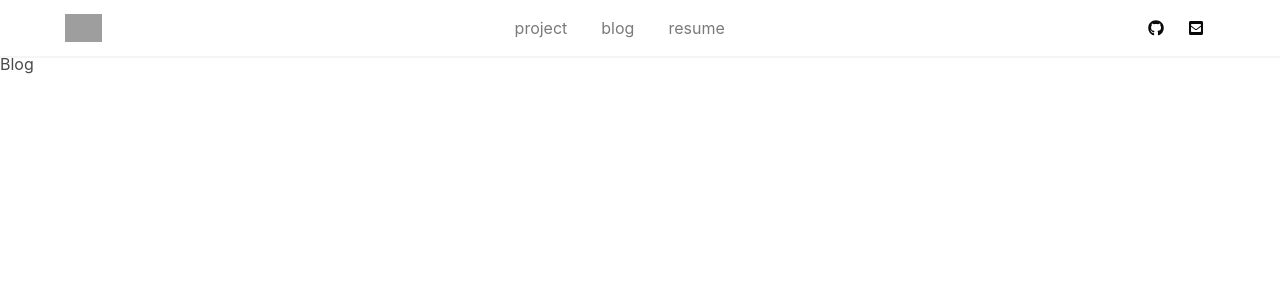
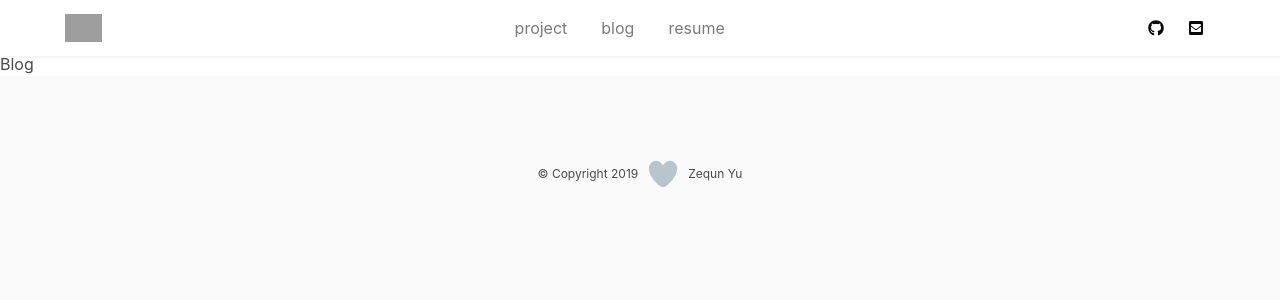
Before and after one commit to zequnyu/zequnyu.com, a Next.js app in the folder zequnyu/: page /Blog in a window 1280 px wide. Shown: the top 300 px of the page. Built offline with nearby package versions, Linux system fonts and the light colour scheme; grey boxes are pictures that could not be loaded.

Commit message:
Add footer

```diff
--- /dev/null
+++ b/zequnyu/components/Footer.js
@@ -0,0 +1,21 @@
+import React from 'react';
+
+import 'bulma/css/bulma.min.css'
+import '../styles/Footer.css'
+
+
+function Footer(props) {
+    return (
+        <footer className="footer">
+            <div className="content is-size-7">
+                <span className="footer-text">© Copyright 2019 </span>
+                <div className="footer-img" />
+                <span className="footer-text"> Zequn Yu</span>
+            </div>
+        </footer>
+    );
+}
+
+Footer.propTypes = {};
+
+export default Footer;
--- a/zequnyu/components/Navbar.js
+++ b/zequnyu/components/Navbar.js
@@ -1,6 +1,5 @@
 import React from 'react';
 import Link from 'next/link';
-import PropTypes from 'prop-types';
 
 import 'bulma/css/bulma.min.css'
 import '../styles/Navbar.css'
--- a/zequnyu/pages/Blog.js
+++ b/zequnyu/pages/Blog.js
@@ -1,6 +1,9 @@
+import React from 'react';
+
+
 function Blog() {
     return (
-        <div>
+        <div className="">
             Blog
         </div>
     );
--- a/zequnyu/pages/_app.js
+++ b/zequnyu/pages/_app.js
@@ -2,6 +2,7 @@ import React from 'react';
 import App, { Container } from 'next/app';
 
 import Navbar from '../components/Navbar'
+import Footer from '../components/Footer'
 
 
 class MyApp extends App {
@@ -22,6 +23,7 @@ class MyApp extends App {
             <Container>
                 <Navbar />
                 <Component {...pageProps} />
+                <Footer />
             </Container>
         );
     }
--- /dev/null
+++ b/zequnyu/styles/Footer.css
@@ -0,0 +1,29 @@
+.content {
+    height: 100%;
+    display: flex;
+    justify-content: center;
+}
+
+.footer-text {
+    display: inline-flex;
+    align-items: center;
+    justify-content: center;
+}
+
+
+.footer-img {
+    margin-left: -25px;
+    margin-right: -25px;
+
+    max-width: 100px;
+    min-width: 100px;
+    max-height: 100px;
+    min-height: 100px;
+    background: url('/static/footer.png') no-repeat 0 0;
+    opacity: 0.8;
+}
+
+.footer-img:hover {
+    background-position: -2800px 0;
+    transition: background 1s steps(28);
+}
```
Also changed, not shown: zequnyu/static/footer.png (added).
